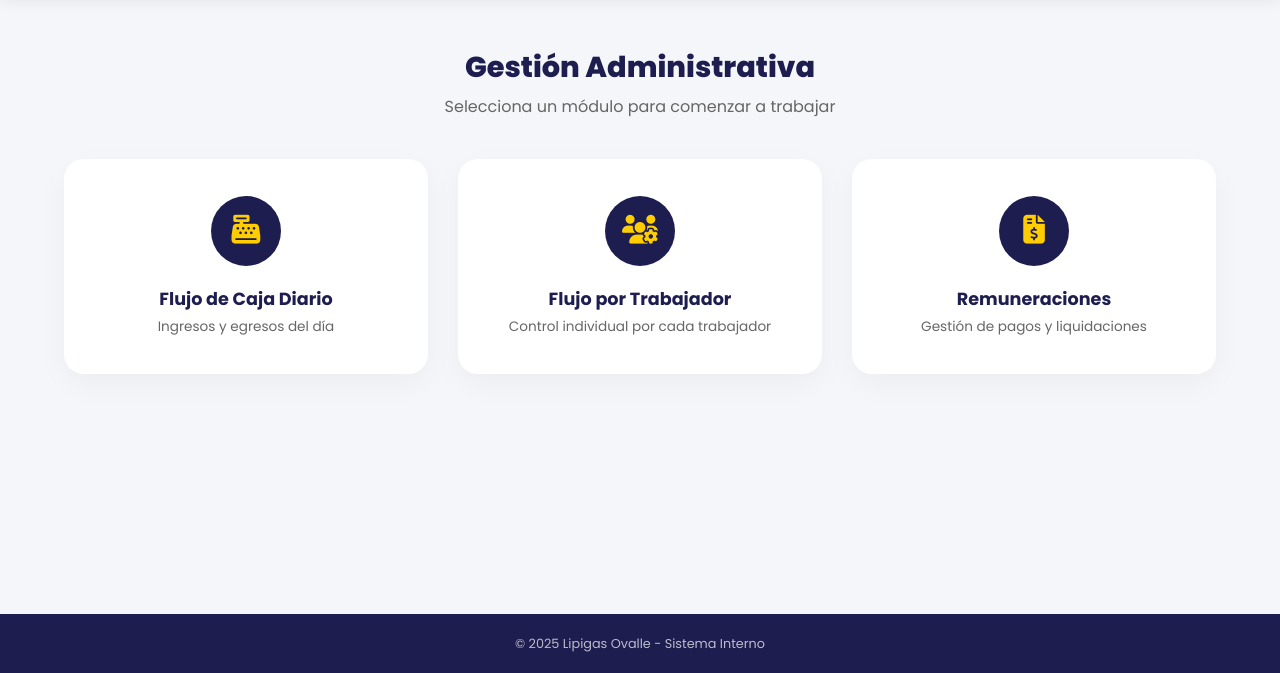
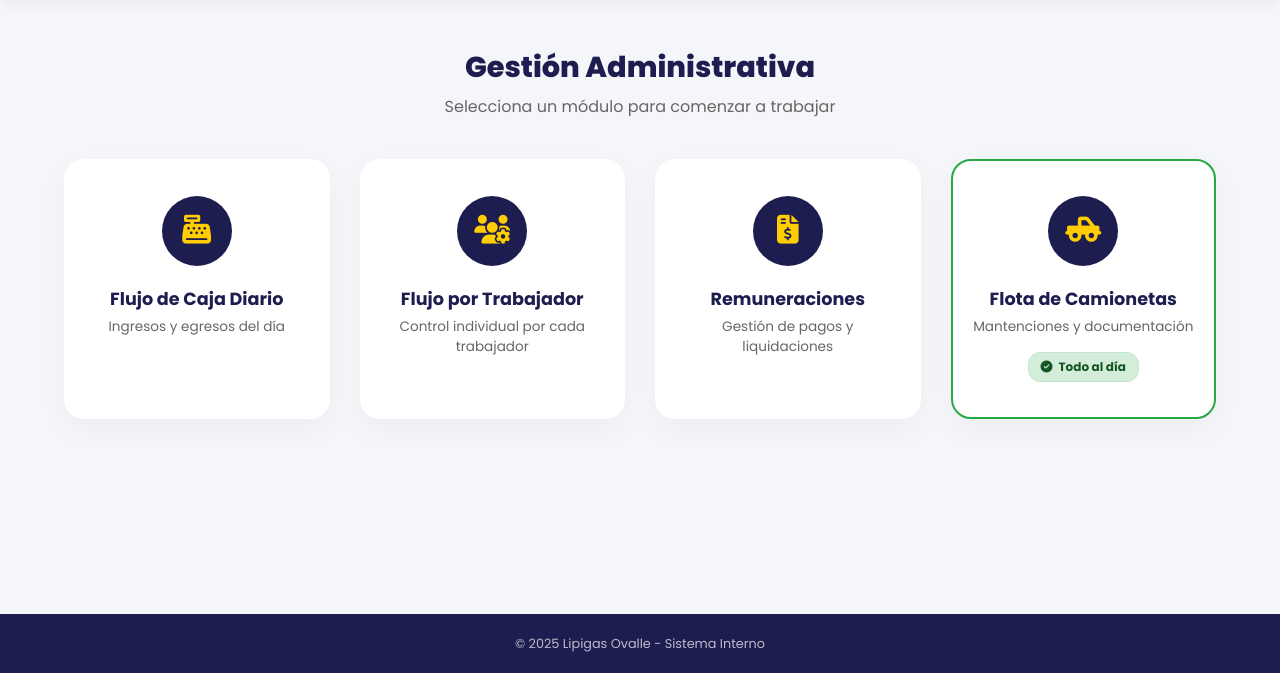
Before and after one commit to matyaraya085-creator/proyecto-depositos-web, a Django app: page / in a window 1280 px wide. Shown: the part 127-800 px from the top of the page. Run offline with Django 5.2, Linux system fonts and the light colour scheme; the visitor is signed in with stand-in values (Sample User, id 1).

Commit message:
Feat: Restauro botón visual de flota en home

```diff
--- a/gestion/templates/gestion/core/home.html
+++ b/gestion/templates/gestion/core/home.html
@@ -24,5 +24,14 @@
             <span class="card-desc">Gestión de pagos y liquidaciones</span>
         </a>
 
-        </div>
+        <a href="#" class="dashboard-card status-success">
+            <div class="card-icon-circle"><i class="fas fa-truck-pickup card-icon"></i></div>
+            <span class="card-title">Flota de Camionetas</span>
+            <span class="card-desc">Mantenciones y documentación</span>
+            <div class="alert-pill">
+                <i class="fas fa-check-circle"></i> Todo al día
+            </div>
+        </a>
+
+    </div>
 {% endblock %}
```
